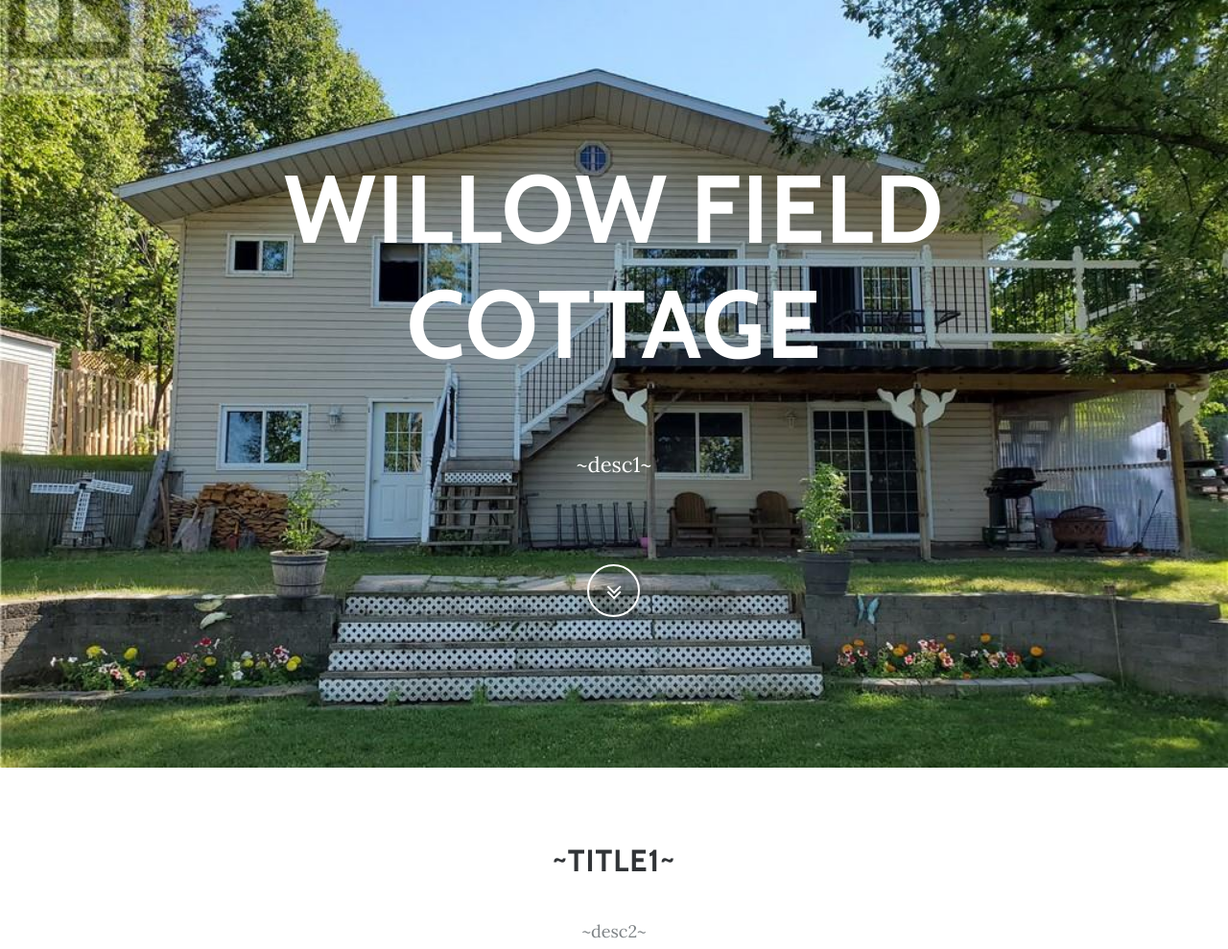
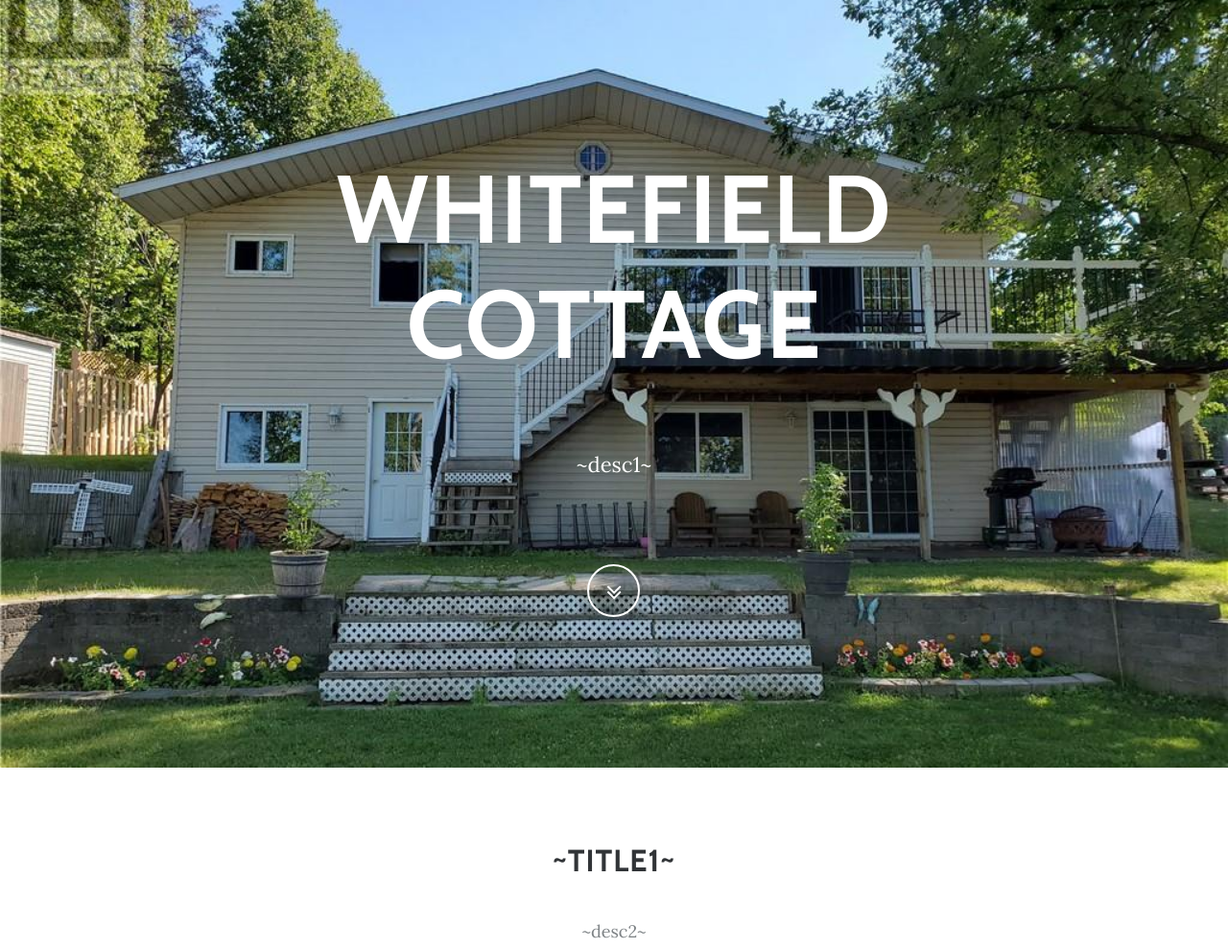
Before and after one commit to whitefieldcottage/whitefieldcottage.github.io, a plain HTML site: page index.html in a window 1280 px wide. Shown: the top 989 px of the page at 96% size. Drawn offline with nearby package versions, Linux system fonts and the light colour scheme; files whose address does not match are found by name; a web font is replaced by a local one.

Commit message:
second commit

```diff
--- a/index.html
+++ b/index.html
@@ -29,7 +29,7 @@
             <div class="container-fluid">
                 <div class="row">
                     <div class="col-lg-8 mx-auto">
-                        <h1 class="brand-heading">Willow Field Cottage</h1>
+                        <h1 class="brand-heading">WhiteField Cottage</h1>
                         <p class="intro-text"><br>~desc1~<br><br></p><a class="btn btn-link btn-circle" role="button" href="#about"><i class="fa fa-angle-double-down animated"></i></a></div>
                 </div>
             </div>
```
